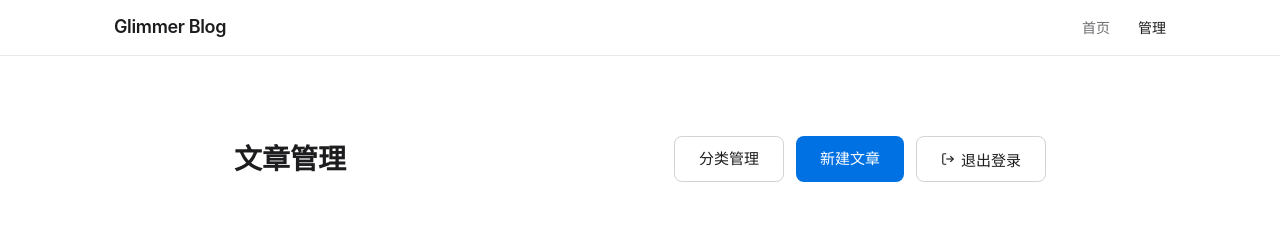
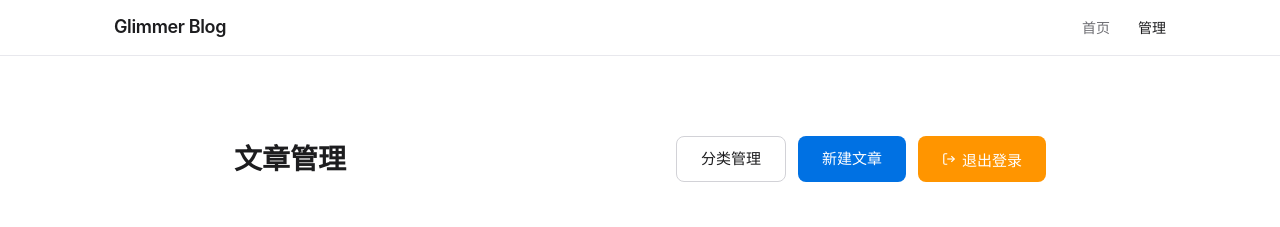
Before and after one commit to lyrien-wf/glimmer-blog, a Vue app in the folder glimmer-blog-frontend/: page /admin/articles in a window 1280 px wide. Shown: the top 227 px of the page. Built offline with nearby package versions, Linux system fonts and the light colour scheme; no server answers; sample sign-in values are in the browser's storage.

Commit message:
style: 退出登录按钮改为橙色

```diff
--- a/glimmer-blog-frontend/src/views/AdminArticles.vue
+++ b/glimmer-blog-frontend/src/views/AdminArticles.vue
@@ -133,6 +133,13 @@ function formatDate(dateStr) {
   display: inline-flex;
   align-items: center;
   gap: 6px;
+  background: #ff9500;
+  color: #fff;
+  border: none;
+}
+
+.logout-btn:hover {
+  background: #ff8c00;
 }
 
 .admin-table {
```
